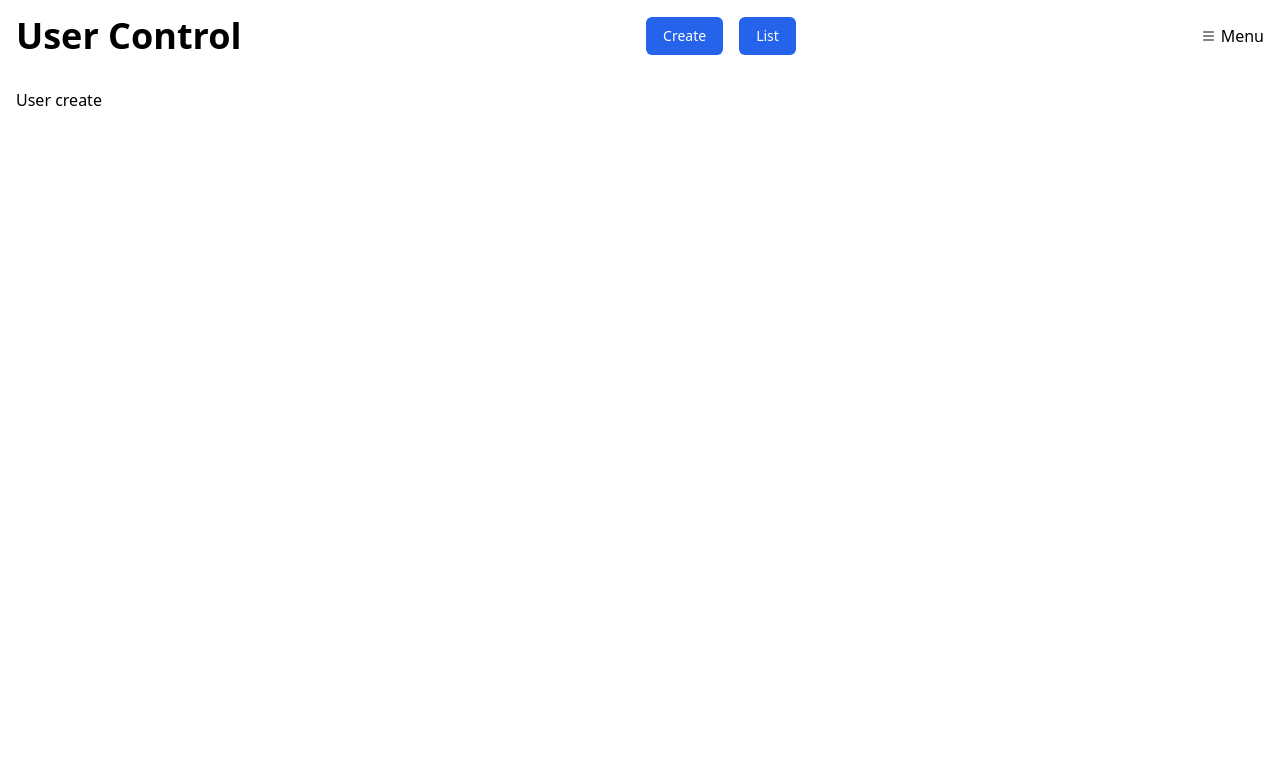
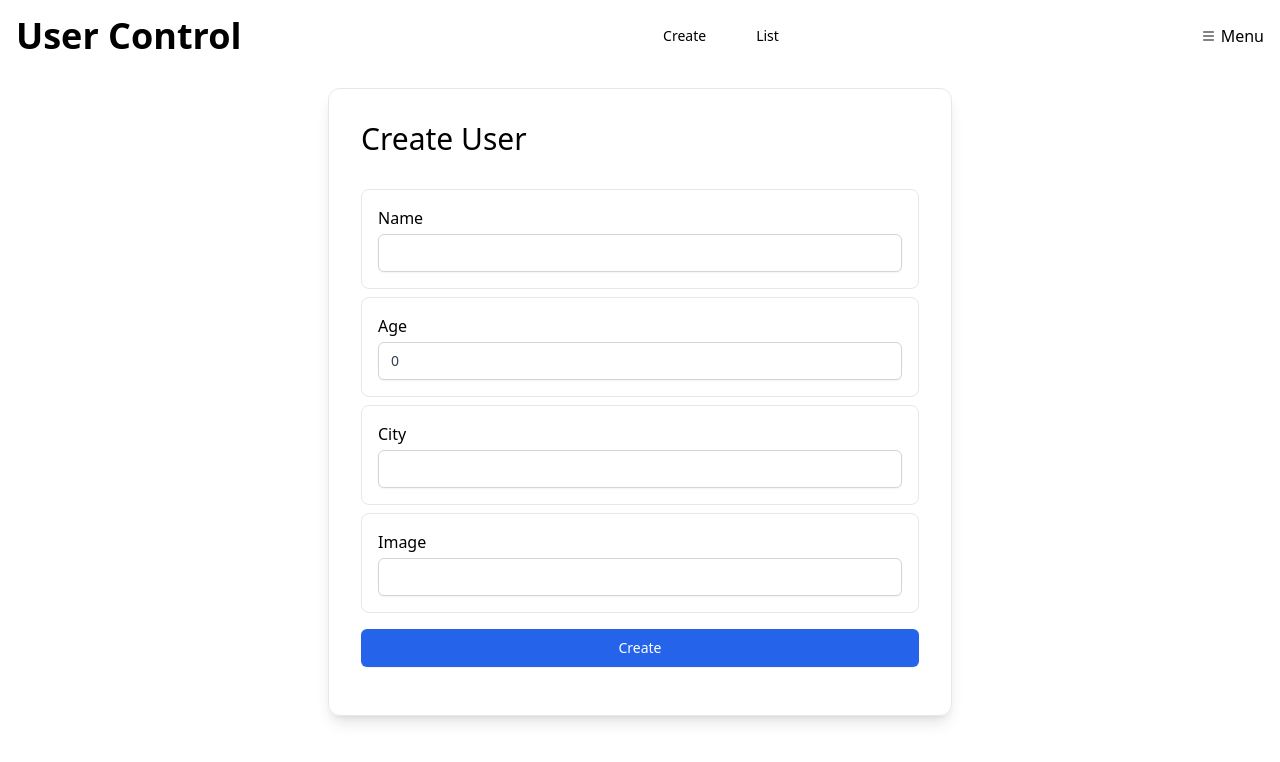
Before and after one commit to PatrickGrilanda/UserControl, a Vue app: page /users/create in a window 1280 px wide. Shown: the top 762 px of the page. Built offline with nearby package versions, Linux system fonts and the light colour scheme.

Commit message:
Created createUser form and action

```diff
--- a/src/assets/style/main.css
+++ b/src/assets/style/main.css
@@ -4,7 +4,15 @@
 
 @layer components {
     .linkBtn {
-        @apply w-full inline-block px-4 py-2 text-sm font-medium leading-5 text-center text-white transition duration-150 ease-in-out bg-blue-600 border border-transparent rounded-md hover:bg-blue-500 focus:outline-none focus:border-blue-700 active:bg-blue-700;
+        @apply w-full inline-block px-4 py-2 text-sm font-medium leading-5 text-center transition duration-150 ease-in-out border border-transparent rounded-md;
+    }
+
+    .btn {
+        @apply inline-flex items-center justify-center w-full px-4 py-2 text-sm font-medium leading-5 text-white transition duration-150 ease-in-out border border-transparent rounded-md shadow-sm;
+    }
+
+    .btn-primary {
+        @apply bg-blue-600 hover:bg-blue-500 focus:border-blue-700 active:bg-blue-700;
     }
 
     .avatar {
@@ -14,4 +22,8 @@
     .avatar-img {
         @apply object-cover w-full h-full;
     }
+
+    .form-input {
+        @apply block w-full px-3 py-2 mt-1 text-gray-700 placeholder-gray-400 transition duration-150 ease-in-out border border-gray-300 rounded-md shadow-sm appearance-none focus:outline-none focus:border-blue-300 sm:text-sm sm:leading-5;
+    }
 }
--- a/src/components/utilities/CardComponent.vue
+++ b/src/components/utilities/CardComponent.vue
@@ -1,5 +1,14 @@
 <template>
-    <section></section>
+    <section>
+        <div class="border rounded-xl shadow-lg p-4">
+            <div class="p-4">
+                <h1 class="text-3xl">{{ title }}</h1>
+            </div>
+            <div class="p-4">
+                <slot name="card-content"></slot>
+            </div>
+        </div>
+    </section>
 </template>
 <script>
 export default {
--- /dev/null
+++ b/src/components/utilities/ToastComponent.vue
@@ -0,0 +1,11 @@
+<template>
+    <div class="toast" v-if="toast" :class="type">
+        <p>{{ message }}</p>
+    </div>
+</template>
+<script>
+export default {
+    name: "ToastComponent",
+
+}
+</script>
--- a/src/store/index.js
+++ b/src/store/index.js
@@ -12,14 +12,23 @@ export default createStore({
   getters: {
   },
   mutations: {
+    createUser(state, payload) {
+      state.users.push(payload)
+    },
     setUser(state, payload) {
       state.user = payload
     },
     setUsers(state, payload) {
       state.users = payload
+    },
+    deleteUser(state, payload) {
+      state.users = state.users.filter(user => user.id !== payload)
     }
   },
   actions: {
+    createUser(context, payload) {
+      context.commit('createUser', payload)
+    },
     getUsers(context) {
       api.get('/users')
         .then((response) => {
@@ -28,6 +37,10 @@ export default createStore({
     },
     getUser(context, payload) {
       return api.get(`/users/${payload}`);
+    },
+    deleteUser(context, payload) {
+      context.commit('deleteUser', payload)
+      return true;
     }
   },
   modules: {
--- a/src/views/HomeView.vue
+++ b/src/views/HomeView.vue
@@ -1,6 +1,6 @@
 <template>
   <div class="home">
-
+    <h1 class="text-4xl text-center my-4">Welcome {{ this.$store.state.user.name }}</h1>
   </div>
 </template>
 
--- a/src/views/users/CreateView.vue
+++ b/src/views/users/CreateView.vue
@@ -1,10 +1,55 @@
 <template>
-    <section>
-        <h1>User create</h1>
+    <section class="container flex justify-center">
+        <CardComponent class="w-1/2" title="Create User">
+            <template v-slot:card-content>
+                <div class="flex flex-col gap-2">
+                    <div class="p-4 border rounded-lg">
+                        <label for="name">Name</label>
+                        <input class="form-input" type="text" name="name" id="name" v-model="user.name">
+                    </div>
+                    <div class="p-4 border rounded-lg">
+                        <label for="age">Age</label>
+                        <input class="form-input" type="text" name="age" id="age" v-model="user.age">
+                    </div>
+                    <div class="p-4 border rounded-lg">
+                        <label for="city">City</label>
+                        <input class="form-input" type="text" name="city" id="city" v-model="user.city">
+                    </div>
+                    <div class="p-4 border rounded-lg">
+                        <label for="image">Image</label>
+                        <input class="form-input" type="text" name="image" id="image" v-model="user.image">
+                    </div>
+                </div>
+                <div class="flex justify-end my-4">
+                    <button class="btn btn-primary" @click="createUser">Create</button>
+                </div>
+            </template>
+        </CardComponent>
     </section>
 </template>
 <script>
+import CardComponent from '@/components/utilities/CardComponent.vue'
 export default {
-    name: "CreateUser"
+    name: "CreateUser",
+    data() {
+        return {
+            user: {
+                name: '',
+                age: 0,
+                city: '',
+                image: '',
+                friends: []
+            }
+        }
+    },
+    components: {
+        CardComponent
+    },
+    methods: {
+        createUser() {
+            this.$store.dispatch('createUser', this.user)
+            this.$router.push({ name: 'Users' })
+        }
+    }
 }
 </script>
--- a/src/views/users/ListView.vue
+++ b/src/views/users/ListView.vue
@@ -39,10 +39,10 @@
                                 </router-link>
                             </li>
                             <li class="linkBtn">
-                                <router-link :to="'/users/' + user.id + '/delete'">
+                                <button @click="deleteUser(user.id)">
                                     <span class="bi bi-trash"></span>
                                     Delete
-                                </router-link>
+                                </button>
                             </li>
                         </ul>
                     </template>
@@ -83,6 +83,9 @@ export default {
             if (this.users.length == this.$store.state.users.length && this.users.length !== 0) {
                 this.loading = false
             }
+        },
+        deleteUser(id) {
+            this.$store.dispatch("deleteUser", id)
         }
     },
     created() {
```
